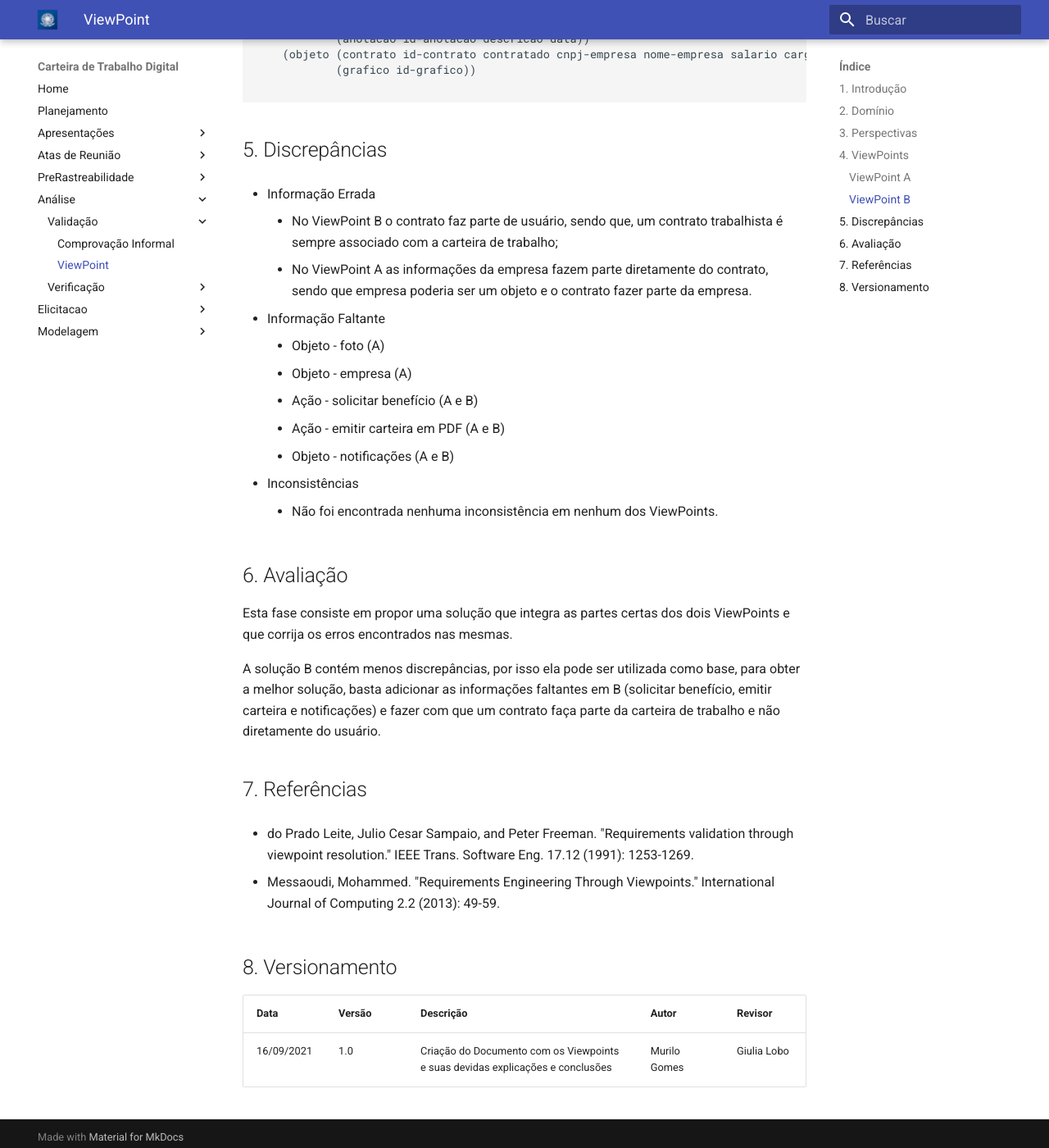
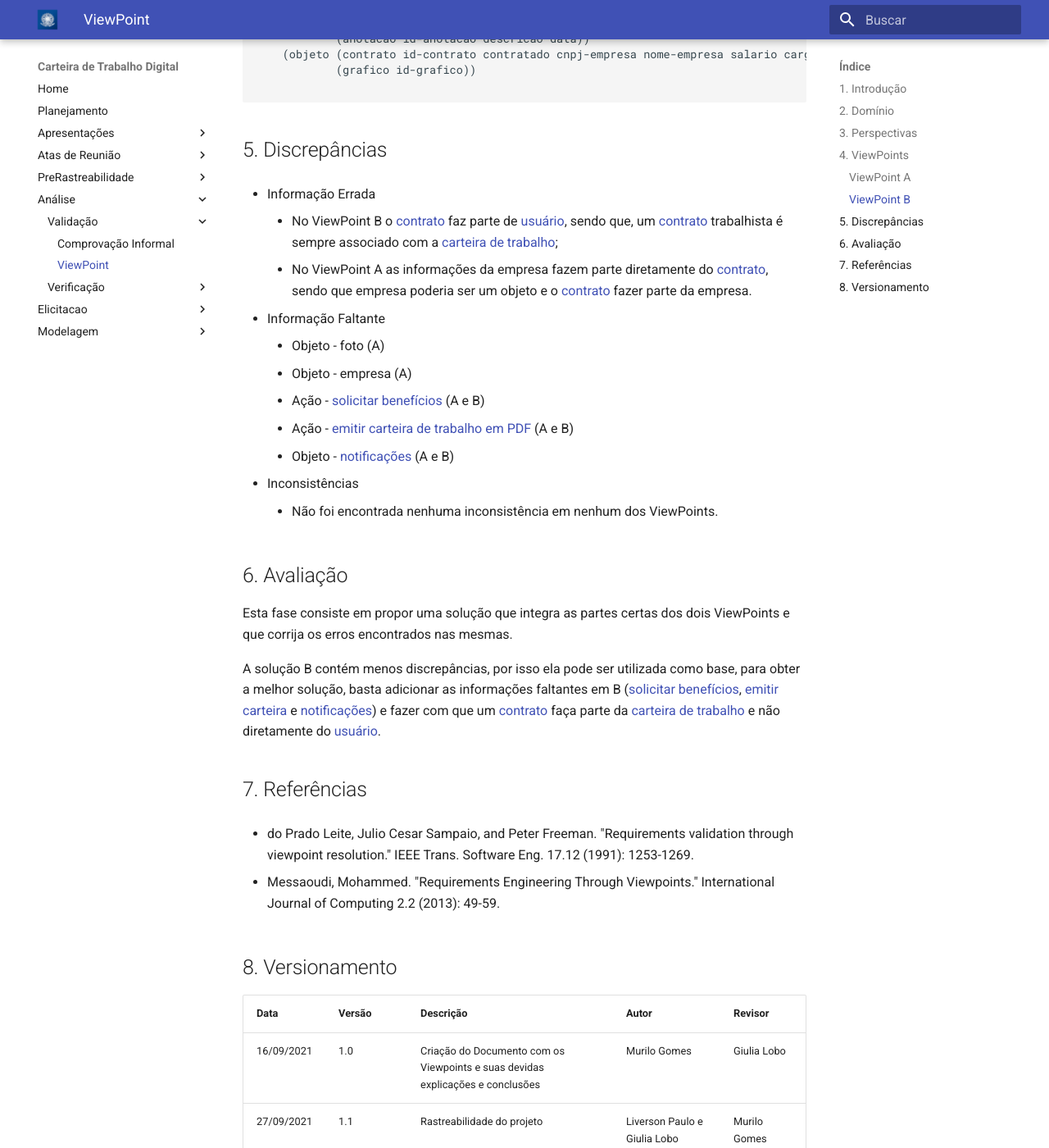
Before and after one commit to Requisitos-de-Software/2021.1-CarteiradeTrabalhoDigital, an MkDocs documentation site: the page built from docs/análise/validação/Viewpoint.md, in a window 1280 px wide and 1400 px high, scrolled down 2184 px. Shown: the whole window at 82% size. Built offline with MkDocs 1.6.1 and Material for MkDocs 9.7.7, drawn with Linux system fonts in a browser that asks for light colours.

Commit message:
Rastreabilidade da análise

```diff
--- a/docs/análise/validação/Viewpoint.md
+++ b/docs/análise/validação/Viewpoint.md
@@ -95,15 +95,15 @@ Hierarquia:
 ## 5. Discrepâncias
 
 * Informação Errada
-    * No ViewPoint B o contrato faz parte de usuário, sendo que, um contrato trabalhista é sempre associado com a carteira de trabalho;
-    * No ViewPoint A as informações da empresa fazem parte diretamente do contrato, sendo que empresa poderia ser um objeto e o contrato fazer parte da empresa.
+    * No ViewPoint B o <a href="../lexicos#contratos">contrato</a> faz parte de <a href="../lexicos#usuario">usuário</a>, sendo que, um <a href="../lexicos#contratos">contrato</a> trabalhista é sempre associado com a <a href="../lexicos#carteiraDeTrabalho">carteira de trabalho</a>;
+    * No ViewPoint A as informações da empresa fazem parte diretamente do <a href="../lexicos#contratos">contrato</a>, sendo que empresa poderia ser um objeto e o <a href="../lexicos#contratos">contrato</a> fazer parte da empresa.
 
 * Informação Faltante
     * Objeto - foto (A)
     * Objeto - empresa (A)
-    * Ação - solicitar benefício (A e B)
-    * Ação - emitir carteira em PDF (A e B)
-    * Objeto - notificações (A e B)
+    * Ação - <a href="../casos-de-uso#solicitarBeneficios">solicitar benefícios</a> (A e B)
+    * Ação - <a href="../casos-de-uso#emitir">emitir carteira de trabalho em PDF</a> (A e B)
+    * Objeto - <a href="../lexicos#notificacoes">notificações</a> (A e B)
 
 * Inconsistências
     * Não foi encontrada nenhuma inconsistência em nenhum dos ViewPoints.
@@ -112,7 +112,7 @@ Hierarquia:
 
 Esta fase consiste em propor uma solução que integra as partes certas dos dois ViewPoints e que corrija os erros encontrados nas mesmas.
 
-A solução B contém menos discrepâncias, por isso ela pode ser utilizada como base, para obter a melhor solução, basta adicionar as informações faltantes em B (solicitar benefício, emitir carteira e notificações) e fazer com que um contrato faça parte da carteira de trabalho e não diretamente do usuário.
+A solução B contém menos discrepâncias, por isso ela pode ser utilizada como base, para obter a melhor solução, basta adicionar as informações faltantes em B (<a href="../casos-de-uso#solicitarBeneficios">solicitar benefícios</a>, <a href="../casos-de-uso#emitir">emitir carteira</a> e <a href="../lexicos#notificacoes">notificações</a>) e fazer com que um <a href="../lexicos#contratos">contrato</a> faça parte da <a href="../lexicos#carteiraDeTrabalho">carteira de trabalho</a> e não diretamente do <a href="../lexicos#usuario">usuário</a>.
 
 ## 7. Referências
 
@@ -125,3 +125,4 @@ A solução B contém menos discrepâncias, por isso ela pode ser utilizada como
 | Data       | Versão | Descrição            |         Autor           | Revisor |
 |------------|-----|-------------------------|-------------------------|---------|
 | 16/09/2021 | 1.0 | Criação do Documento com os Viewpoints e suas devidas explicações e conclusões  | Murilo Gomes | Giulia Lobo |
+| 27/09/2021 | 1.1 | Rastreabilidade do projeto  | Liverson Paulo e Giulia Lobo | Murilo Gomes |
```
Also changed, not shown: docs/análise/validação/Comprovacao_Informal.md (+2 -1 lines), docs/modelagem/product-backlog.md (+1 -1 lines).
